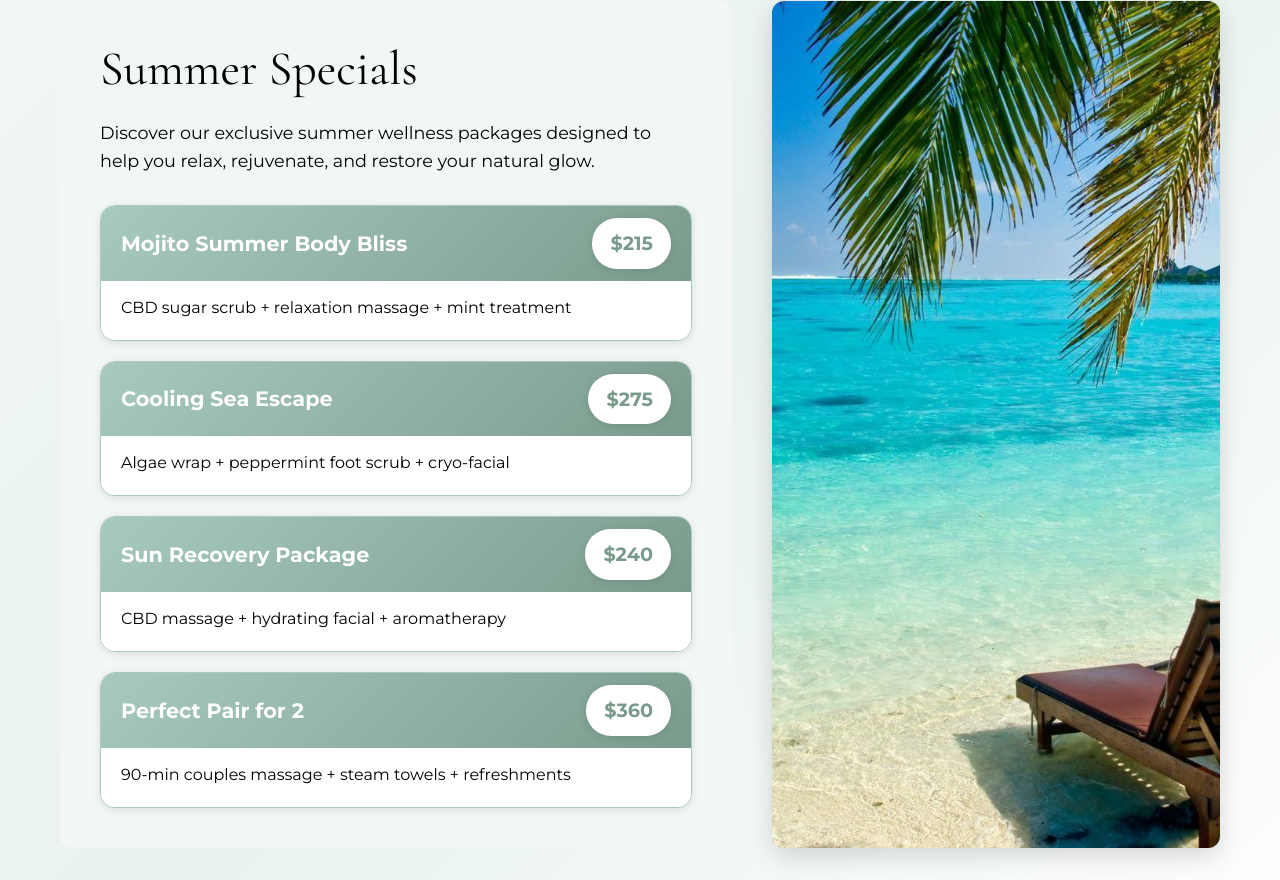
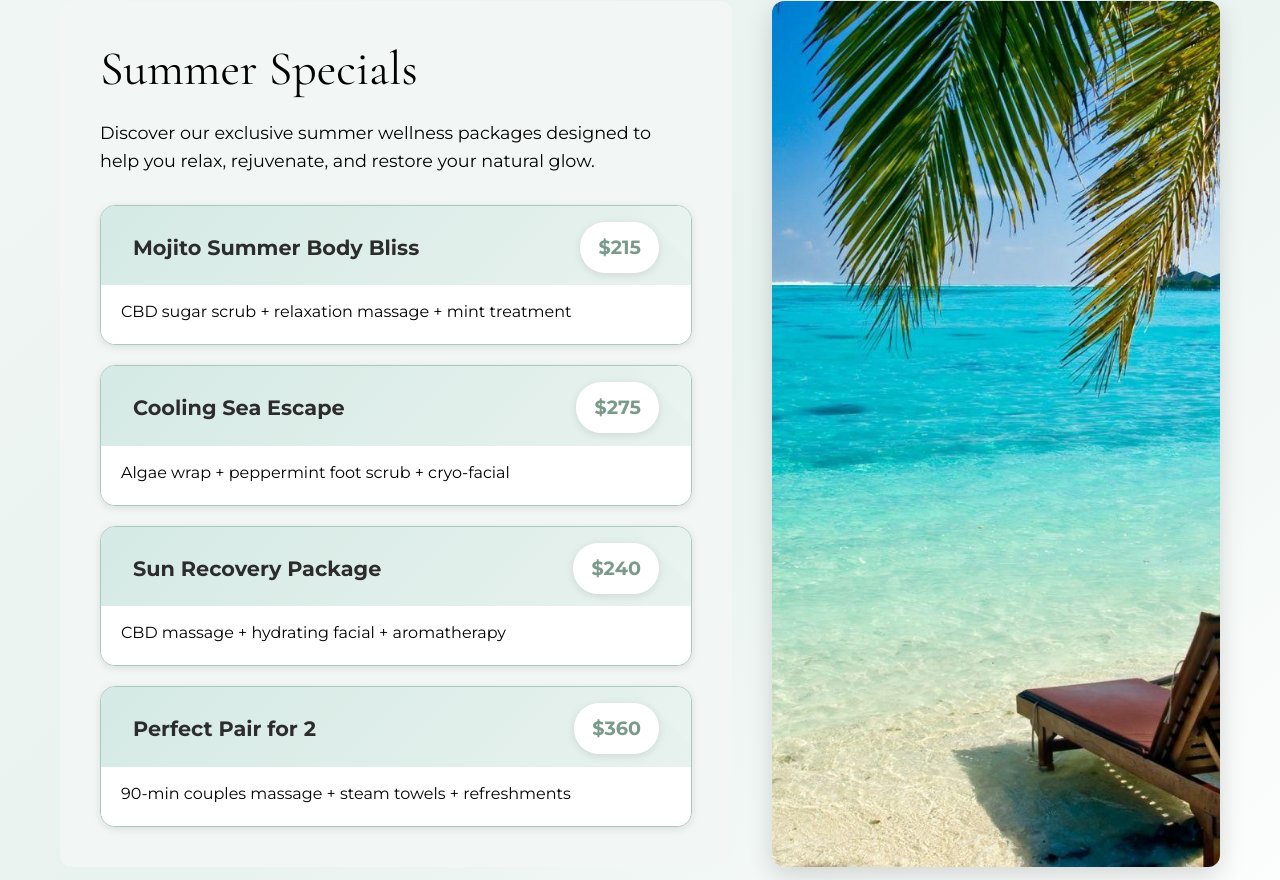
Before and after one commit to Drewbalaban/bluefernspa, a website: page index.html in a window 1280 px wide. Shown: the part 1280-2160 px from the top of the page. Drawn offline with nearby package versions, Linux system fonts and the light colour scheme; a web font is replaced by a local one.

Commit message:
Update summer specials banner to match massage service tile gradient style
- Applied beautiful gradient background from massage service tiles to special card headers
- Added decorative radial gradient overlay for elegant visual effect
- Updated padding and positioning to match service tile styling
- Ensured proper z-index layering for text elements
- Maintained dark text color for better readability on light gradient

```diff
--- a/styles.css
+++ b/styles.css
@@ -815,23 +815,40 @@ a {
     display: flex;
     justify-content: space-between;
     align-items: center;
-    padding: 12px 20px;
-    background: linear-gradient(135deg, var(--secondary-color), var(--darker-sage));
-    color: white;
+    padding: 1rem 2rem 0.8rem 2rem;
+    background: linear-gradient(135deg, var(--primary-color) 0%, var(--light-sage) 100%);
+    color: var(--dark-color);
+    position: relative;
+    overflow: hidden;
+}
+
+.special-card-header::before {
+    content: '';
+    position: absolute;
+    top: -50%;
+    right: -50%;
+    width: 100%;
+    height: 100%;
+    background: radial-gradient(circle, rgba(255,255,255,0.1) 0%, transparent 70%);
+    transform: rotate(45deg);
 }
 
 .special-name {
     font-weight: 700;
     font-size: 1.3rem;
     margin: 0;
+    position: relative;
+    z-index: 2;
     flex: 1;
-    color: white;
+    color: var(--dark-color);
 }
 
 .special-price {
     font-size: 1.2rem;
     font-weight: 700;
     background: white;
+    position: relative;
+    z-index: 2;
     color: var(--darker-sage);
     padding: 8px 16px;
     border-radius: 25px;
```
